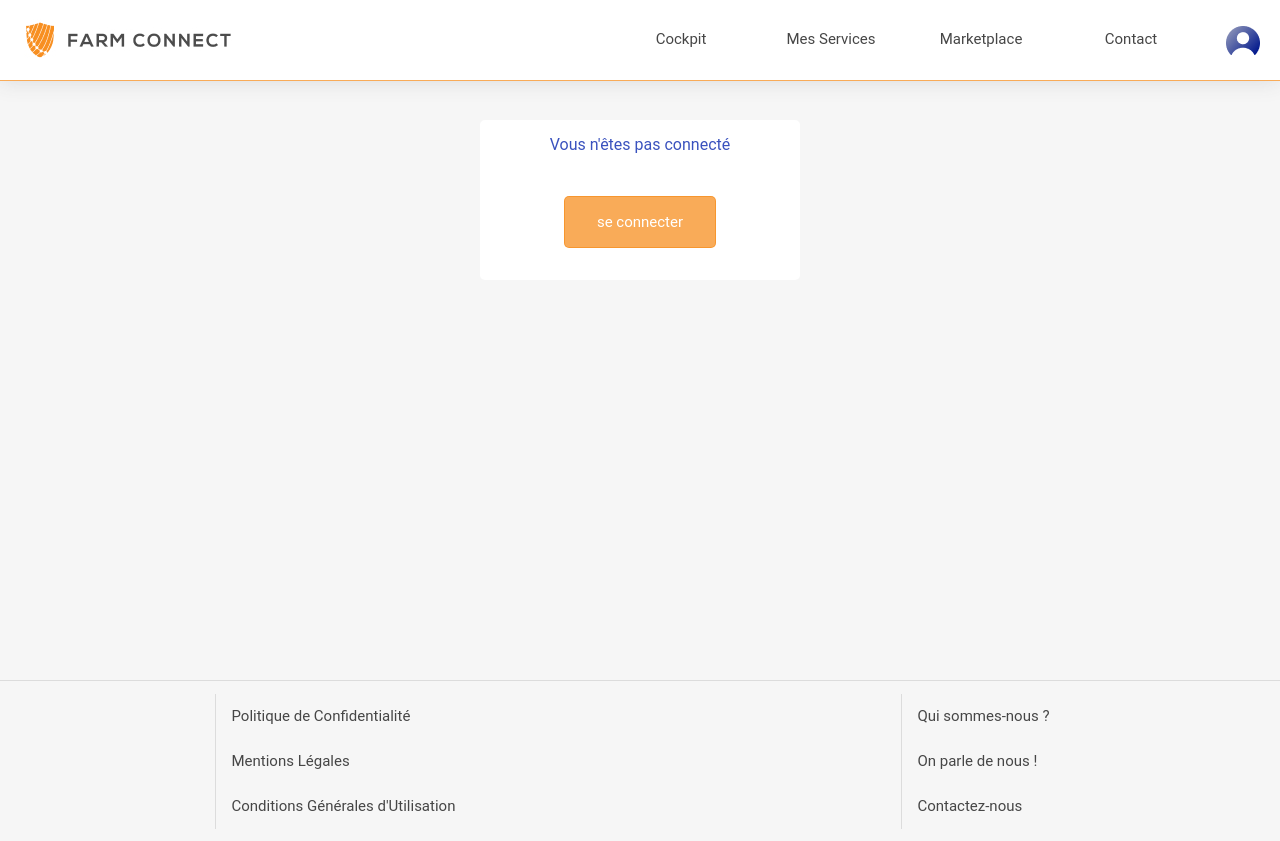
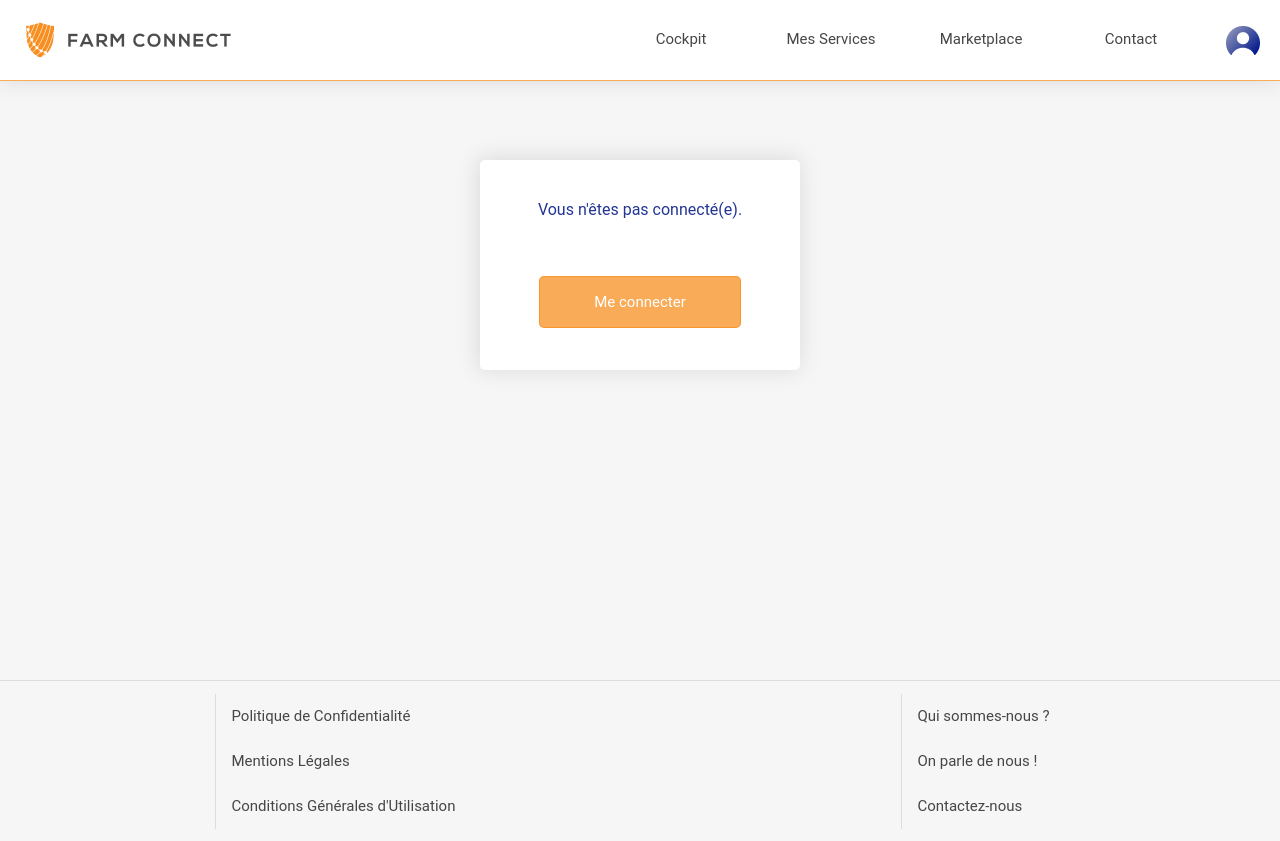
Before and after one commit to CaroD59/FarmConnect_Front, a React (Create React App) app: page /myprofile in a window 1280 px wide. Built offline with nearby package versions, Linux system fonts and the light colour scheme; the HTML template or start-up script is replaced by a standard one.

Commit message:
adding style on not connected situation on profile component

```diff
--- a/src/components/Contact/index.jsx
+++ b/src/components/Contact/index.jsx
@@ -115,7 +115,7 @@ export default function ContactForm() {
               <button
                 type="submit"
                 className="buttonContact"
-                disabled={handleSubmit}
+                disabled={!handleSubmit}
               >
                 Envoyer
               </button>
--- a/src/components/MyProfile/index.jsx
+++ b/src/components/MyProfile/index.jsx
@@ -107,9 +107,9 @@ function MyProfile() {
       ) : (
         <div className="userOff">
           <div className="withoutUser">
-            <h2 className="titleProfile">Vous n&apos;êtes pas connecté</h2>
+            <h2 className="titleProfile">Vous n&apos;êtes pas connecté(e).</h2>
             <Link to="/" className="buttonProfil">
-              se connecter
+              Me connecter
             </Link>
           </div>
         </div>
--- a/src/components/MyProfile/styles.jsx
+++ b/src/components/MyProfile/styles.jsx
@@ -51,7 +51,7 @@ const StyledMyProfile = styled.section`
               align-items: center;
               border: 2px solid rgba(0, 0, 0, 0.1);
             }
-            .pic:hover{
+            .pic:hover {
               border: 2px solid #f78f21;
               transition: 100ms;
             }
@@ -86,33 +86,32 @@ const StyledMyProfile = styled.section`
       }
     }
   }
-  }
   .userOff {
-    width: 100vw;
-    height: 20vh;
-    padding-top: 5vh;
     display: flex;
     align-items: center;
     flex-direction: column;
     font-family: 'roboto', sans-serif;
     .withoutUser {
+      margin-top: 80px;
+      padding-top: 25px;
+      padding-bottom: 25px;
+      height: 20vh;
       flex-direction: column;
       width: 25vw;
-      height: 40vh;
       display: flex;
       align-items: center;
       justify-content: space-around;
       border-radius: 5px;
       background-color: #ffff;
-      color: #3a52be;
+      color: #223594;
+      box-shadow: -1px -1px 21px 1px rgba(70, 70, 70, 0.15);
       .buttonProfil {
         display: flex;
         justify-content: center;
         align-items: center;
-        width: 150px;
+        width: 200px;
         height: 50px;
-        margin-top: 10px;
-        margin-bottom: 15px;
+        margin-top: 25px;
         color: #ffff;
         background-color: rgb(247, 143, 33, 0.75);
         border: solid 1px rgb(247, 143, 33, 0.75);
```
Lines whose indentation alone changed are shown as unchanged.
